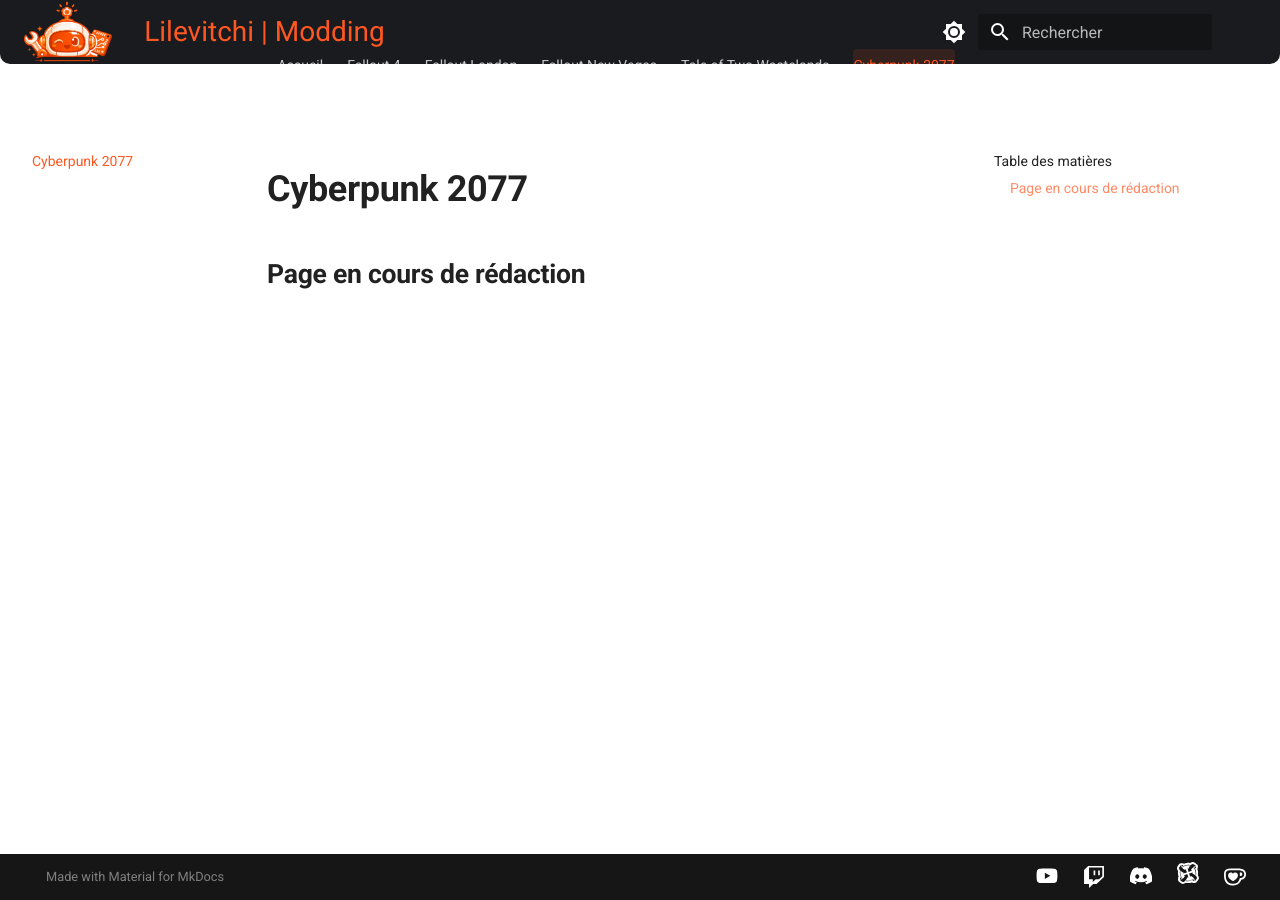
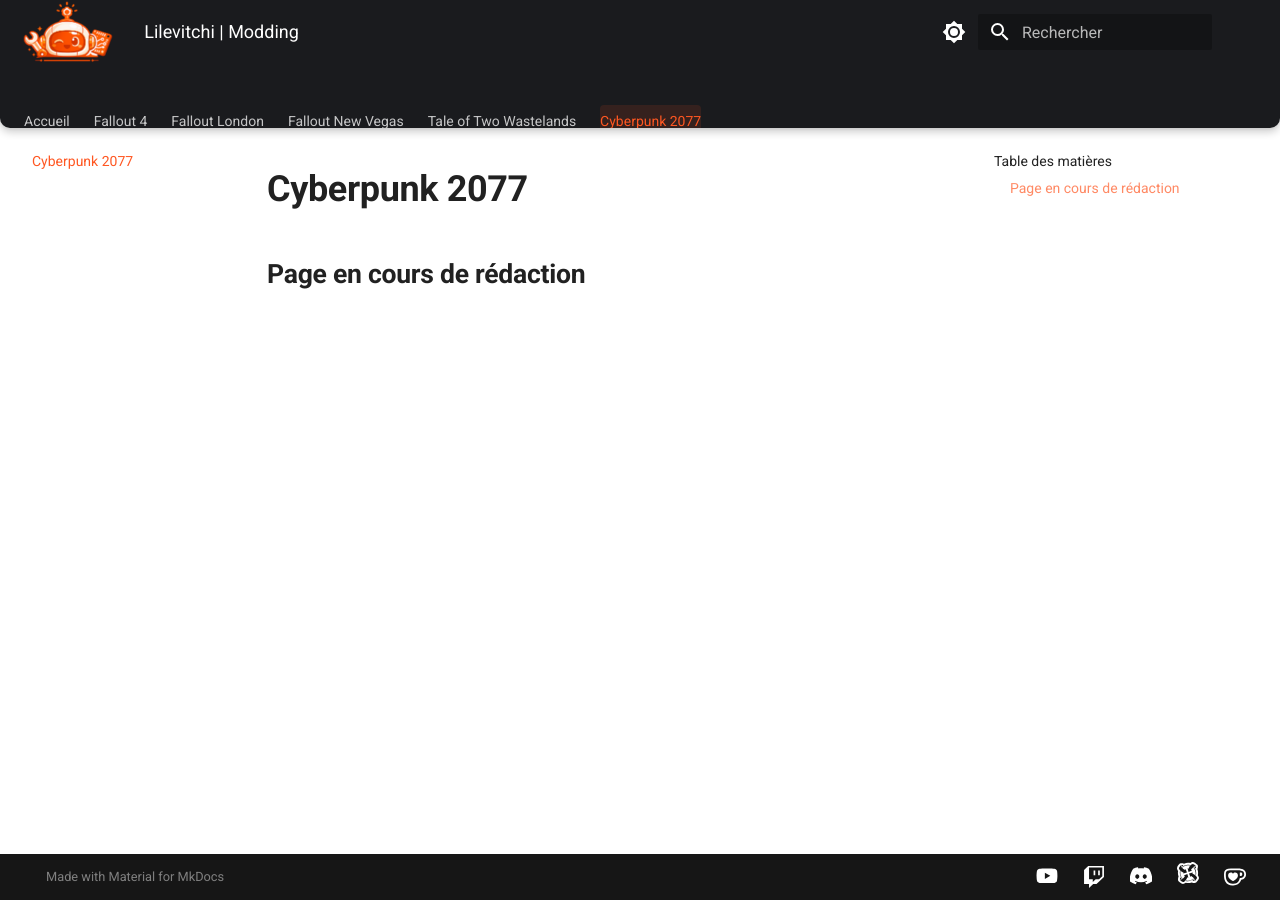
Before and after one commit to Lilevitchi/lilevitchi.github.io, an MkDocs documentation site: the page built from docs/cyberpunk/index.md, in a window 1280 px wide. Built offline with MkDocs 1.6.1 and Material for MkDocs 9.7.7, drawn with Linux system fonts in a browser that asks for light colours.

Commit message:
Update extra.css

```diff
--- a/docs/stylesheets/extra.css
+++ b/docs/stylesheets/extra.css
@@ -74,7 +74,9 @@
 
 /* 1.2 — Conteneur du header */
 [data-md-color-scheme] .md-header {
-  position: relative;
+  position: sticky;
+  top: 0;
+  z-index: 1000;
   border-bottom-left-radius: 10px;
   border-bottom-right-radius: 10px;
 }
@@ -87,9 +89,11 @@
 /* 1.4 — Largeur globale du contenu du header */
 [data-md-color-scheme] .md-header .md-grid {
   max-width: var(--grid-max-width);
+  display: flex !important;
+  align-items: center;
   margin-left: 0;
   margin-right: auto;
-  padding-left: 12px; /* ajuste ici si besoin */
+  padding-left: 12px;
 }
 
 /* 1.5 — Logo */
@@ -100,10 +104,8 @@
 
 /* 1.6 — Titre du site */
 [data-md-color-scheme] .md-header__title .md-ellipsis {
-  color: var(--accent);
-  font-weight: var(--font-bold);
-  font-size: 1.4rem;
-  text-transform: none;
+  flex: 0 0 auto; /* Empêche le titre de prendre toute la place */
+  margin-right: 30px; /* Espace entre "Modding" et le début du menu */
 }
 
 /* ==============================
@@ -112,17 +114,19 @@
 
 /* 2.1 Conteneur des onglets déplacés dans le header (via JS) */
 [data-md-color-scheme] .md-tabs.in-header {
-  position: absolute;
-  bottom: 0;
-  left: 0;
-  width: 100%;
+  position: static !important;
+  width: auto;
   background: transparent;
+  display: block;
 }
 
 /* 2.2 Liste des onglets */
 [data-md-color-scheme] .md-tabs.in-header .md-tabs__list {
-  justify-content: center;
-  align-items: flex-end;
+  justify-content: flex-start;
+  align-items: center;
+  margin: 0;
+  padding: 0;
+  height: var(--header-height); /* Aligne la hauteur sur le header */
 }
 
 /* 2.3 Onglet — état normal */
@@ -162,7 +166,7 @@
 
 /* Supprime l’espace réservé par Material (header + tabs) */
 [data-md-color-scheme] .md-main {
-  padding-top: var(--header-height);
+  padding-top: 0 !important;
 }
 
 /* ==============================
```
